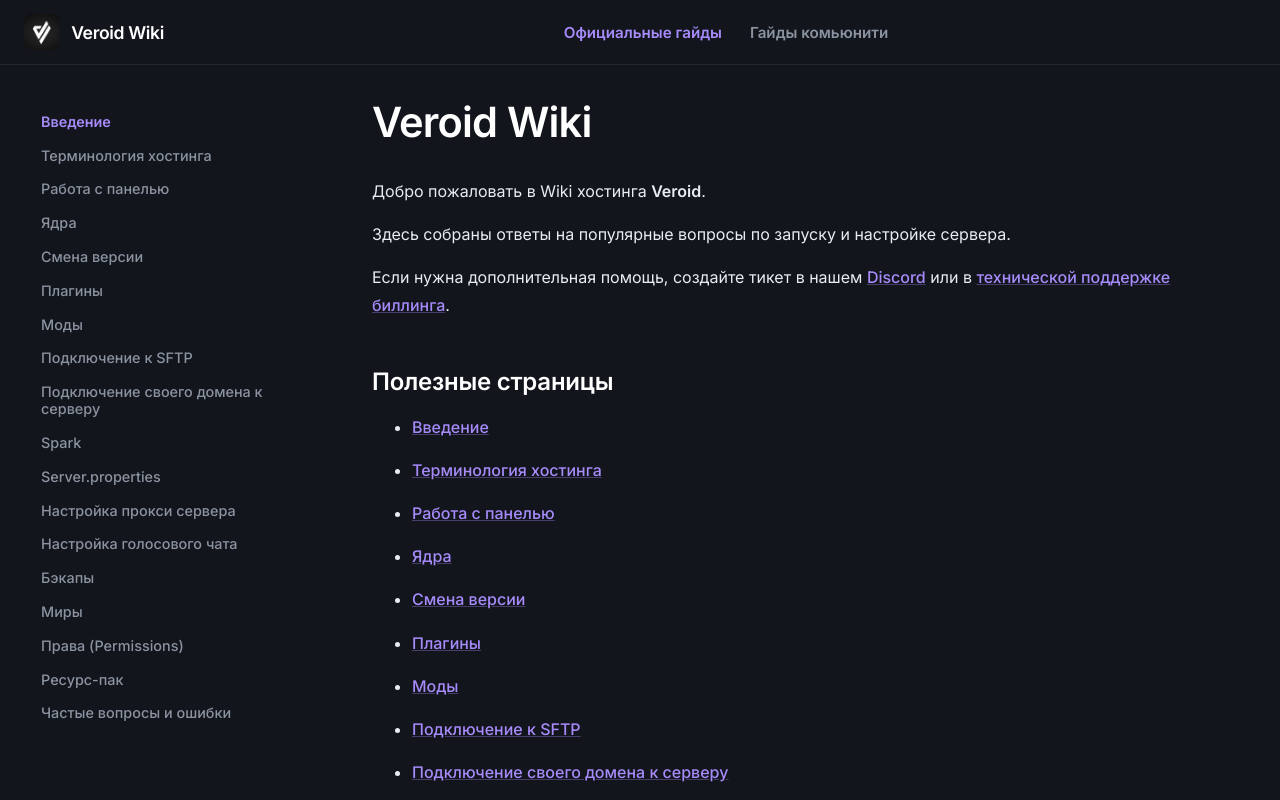
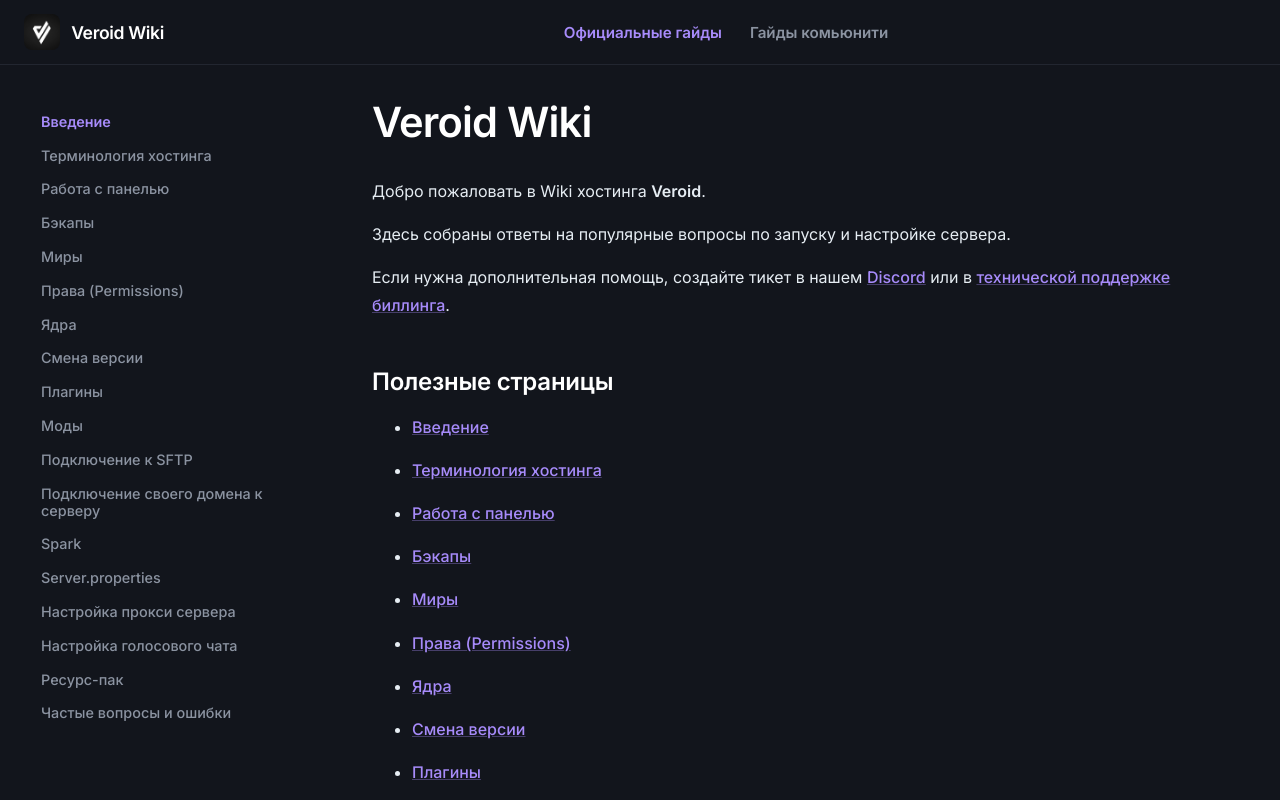
Before and after one commit to Kr1sper59/Veroid-Wiki, a React (Vite) app: page / in a window 1280 px wide. Shown: the top 800 px of the page. Built offline with nearby package versions, Linux system fonts and the light colour scheme.

Commit message:
fix: order guides, backups, worlds, permissions, logo, ssh remote

```diff
--- a/public/docs/index.md
+++ b/public/docs/index.md
@@ -10,6 +10,9 @@
 - [Введение](guides/core)
 - [Терминология хостинга](guides/terms)
 - [Работа с панелью](guides/panel)
+- [Бэкапы](guides/backups)
+- [Миры](guides/worlds)
+- [Права (Permissions)](guides/permissions)
 - [Ядра](guides/core)
 - [Смена версии](guides/version)
 - [Плагины](guides/plugins)
--- a/src/routes.ts
+++ b/src/routes.ts
@@ -46,6 +46,9 @@
       { label: 'Введение', path: '/', docPath: 'index.md' },
       { label: 'Терминология хостинга', path: 'guides/terms', docPath: 'guides/terms.md' },
       { label: 'Работа с панелью', path: 'guides/panel', docPath: 'guides/panel.md' },
+      { label: 'Бэкапы', path: 'guides/backups', docPath: 'guides/backups.md' },
+      { label: 'Миры', path: 'guides/worlds', docPath: 'guides/worlds.md' },
+      { label: 'Права (Permissions)', path: 'guides/permissions', docPath: 'guides/permissions.md' },
       { label: 'Ядра', path: 'guides/core', docPath: 'guides/core.md' },
       { label: 'Смена версии', path: 'guides/version', docPath: 'guides/version.md' },
       { label: 'Плагины', path: 'guides/plugins', docPath: 'guides/plugins.md' },
@@ -56,11 +59,7 @@
       { label: 'Server.properties', path: 'guides/server.properties', docPath: 'guides/server.properties.md' },
       { label: 'Настройка прокси сервера', path: 'guides/proxy', docPath: 'guides/proxy.md' },
       { label: 'Настройка голосового чата', path: 'guides/voicechat', docPath: 'guides/voicechat.md' },
-      { label: 'Бэкапы', path: 'guides/backups', docPath: 'guides/backups.md' },
-      { label: 'Миры', path: 'guides/worlds', docPath: 'guides/worlds.md' },
-      { label: 'Права (Permissions)', path: 'guides/permissions', docPath: 'guides/permissions.md' },
       { label: 'Ресурс-пак', path: 'guides/resourcepack', docPath: 'guides/resourcepack.md' },
-
       { label: 'Частые вопросы и ошибки', path: 'guides/faq', docPath: 'guides/faq.md' },
     ]
   },
```
